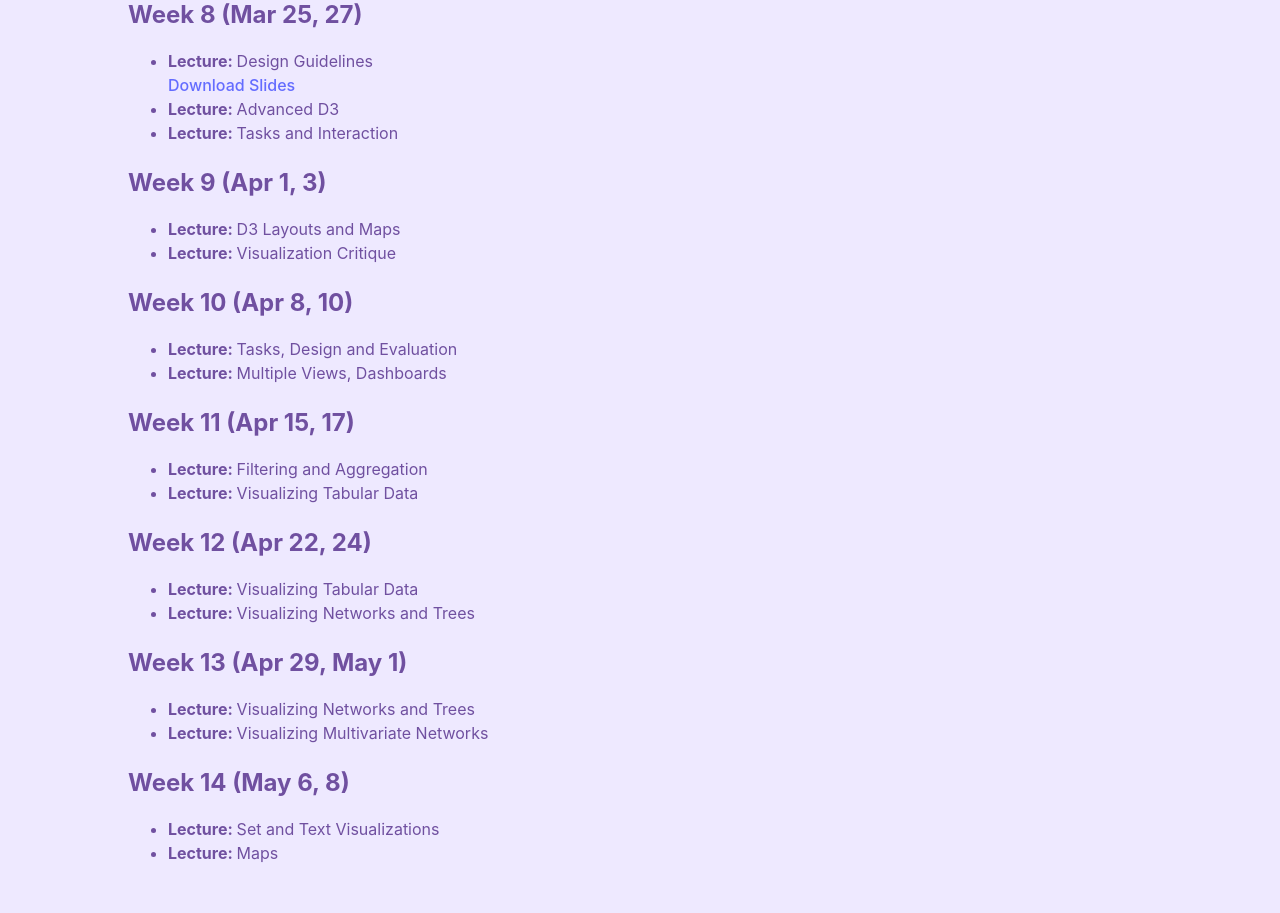
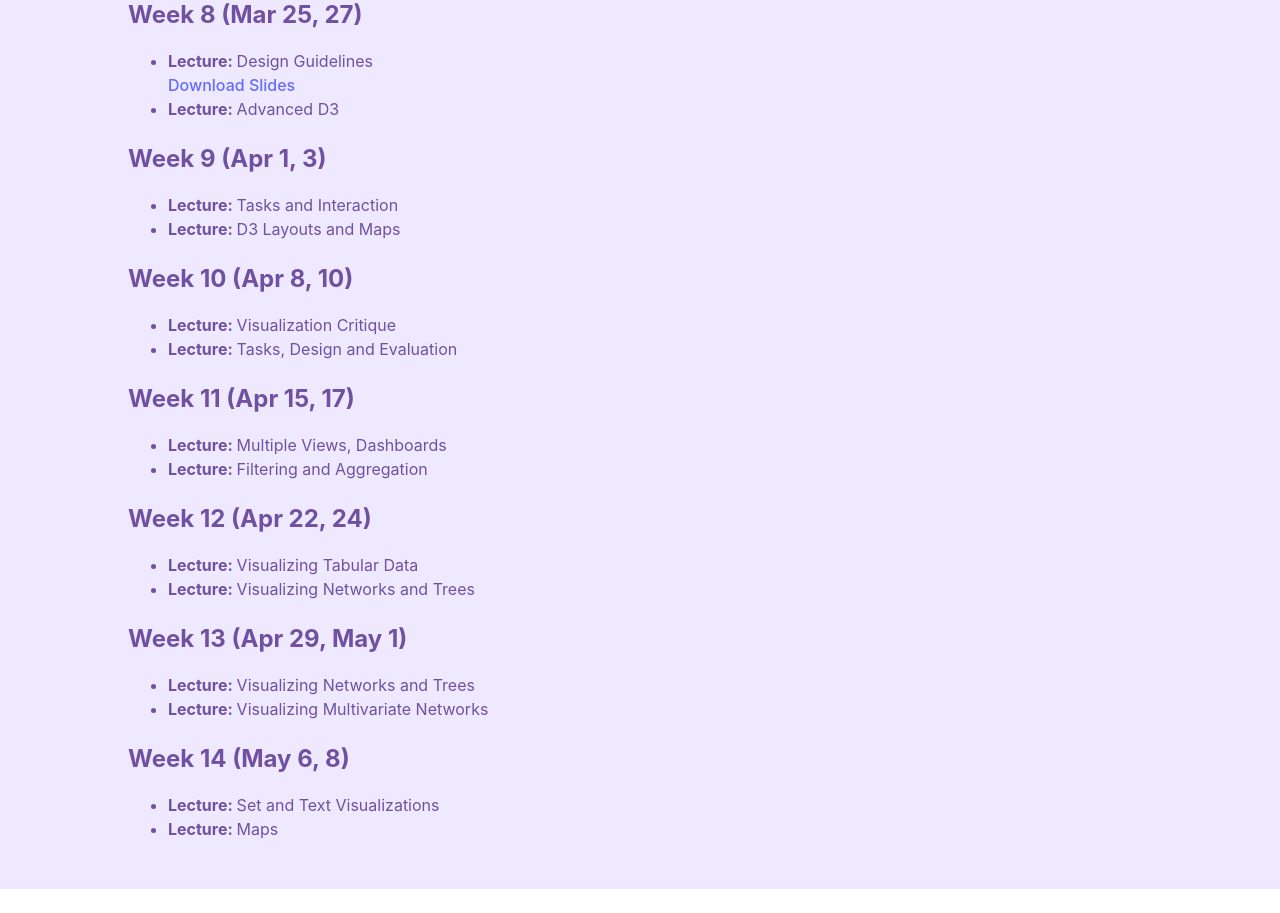
Before and after one commit to hamza-elhamdadi/cs-571-spring-2025, a React (Vite) app: page /#/schedule in a window 1280 px wide. Shown: the part 2680-3593 px from the top of the page. After the commit the page ends 3569 px from the top, so only its background shows below. Built offline with nearby package versions, Linux system fonts and the light colour scheme.

Commit message:
rearranged some stuff

```diff
--- a/src/Schedule.jsx
+++ b/src/Schedule.jsx
@@ -255,35 +255,33 @@ function Schedule() {
           <li>
             <b>Lecture: </b> Advanced D3
           </li>
-          <li>
-            <b>Lecture: </b> Tasks and Interaction
-          </li>
+
         </ul>
         <h2 className='section-header'>Week 9 (Apr 1, 3)</h2>
         <ul>
           <li>
-            <b>Lecture: </b> D3 Layouts and Maps
+            <b>Lecture: </b> Tasks and Interaction
           </li>
           <li>
-            <b>Lecture: </b> Visualization Critique
+            <b>Lecture: </b> D3 Layouts and Maps
           </li>
         </ul>
         <h2 className='section-header'>Week 10 (Apr 8, 10)</h2>
         <ul>
+         <li>
+            <b>Lecture: </b> Visualization Critique
+          </li>
           <li>
             <b>Lecture: </b> Tasks, Design and Evaluation
-          </li>
-          <li>
-            <b>Lecture: </b> Multiple Views, Dashboards
           </li>
         </ul>
         <h2 className='section-header'>Week 11 (Apr 15, 17)</h2>
         <ul>
           <li>
-            <b>Lecture: </b> Filtering and Aggregation
+            <b>Lecture: </b> Multiple Views, Dashboards
           </li>
           <li>
-            <b>Lecture: </b> Visualizing Tabular Data
+            <b>Lecture: </b> Filtering and Aggregation
           </li>
         </ul>
         <h2 className='section-header'>Week 12 (Apr 22, 24)</h2>
```
